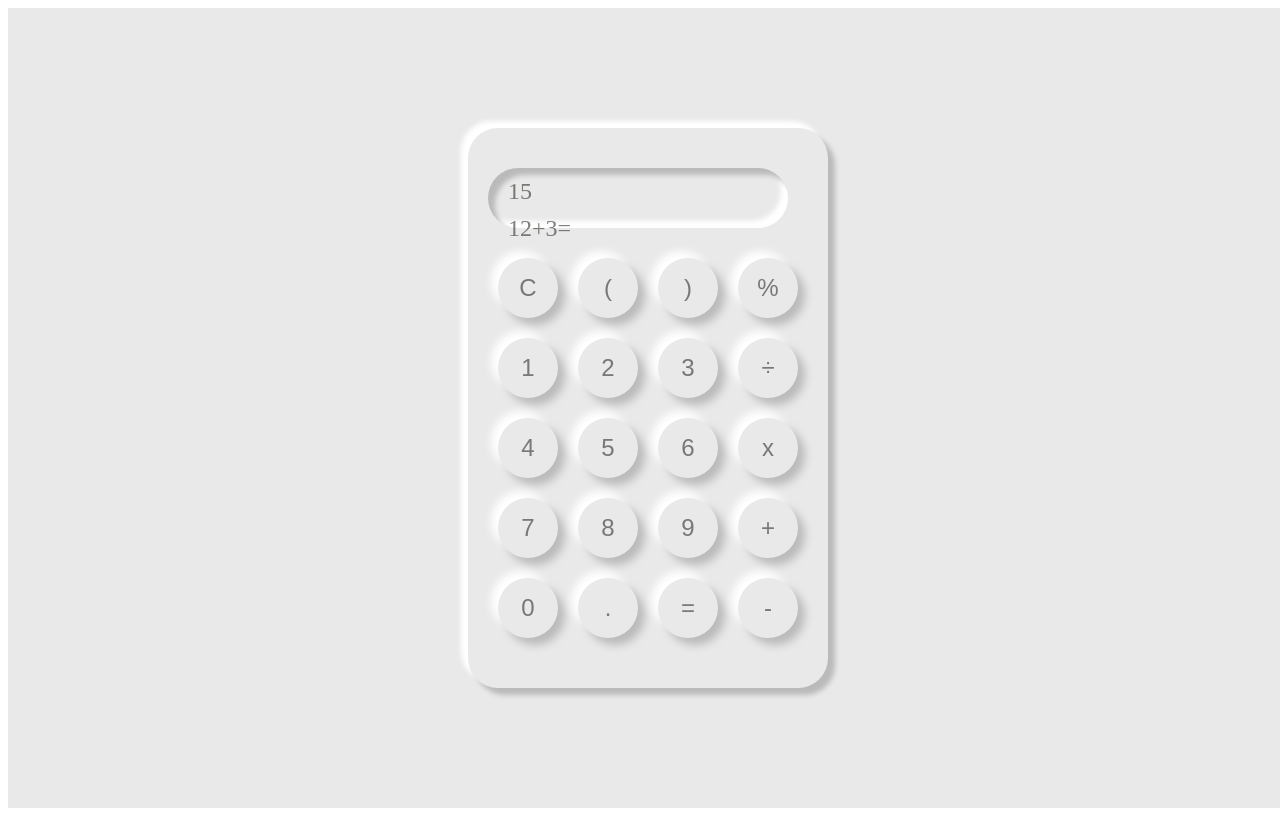
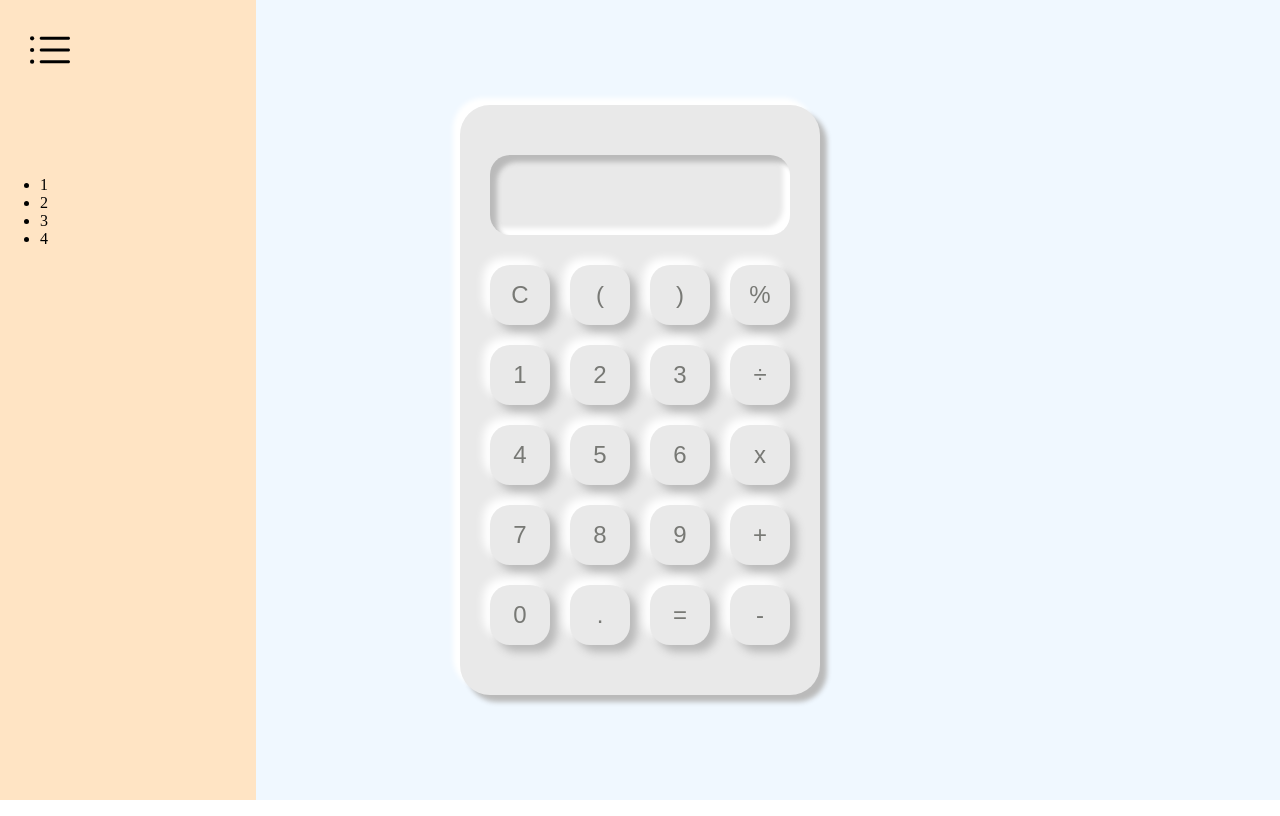
Before and after one commit to VitaliyMurashko/react-typescript-playground, a React (Create React App) app: page / in a window 1280 px wide. Built offline with nearby package versions, Linux system fonts and the light colour scheme.

Commit message:
create calculator

```diff
--- a/public/index.html
+++ b/public/index.html
@@ -23,7 +23,7 @@
     -->
     <title>React App</title>
   </head>
-  <body>
+  <body style="margin:0">
     <noscript>You need to enable JavaScript to run this app.</noscript>
     <div id="root"></div>
     <!--
--- a/src/App.tsx
+++ b/src/App.tsx
@@ -2,11 +2,13 @@ import React from 'react';
 import  './App.scss';
 import './components/calculator/Calculator'
 import Calculator from './components/calculator/Calculator';
+import Nav from './components/nav/Nav'
 
 function App() {
   return (
     <div className="App">
       <Calculator/>
+      <Nav/>
     </div>
   );
 }
--- a/src/components/calculator/CalcButton/Button.tsx
+++ b/src/components/calculator/CalcButton/Button.tsx
@@ -1,10 +1,51 @@
-import React from 'react';
+import React, {SyntheticEvent} from 'react';
 import './button.scss';
-import {buttonType} from '../CalculatorTypes'
+import {buttonType} from '../CalculatorTypes';
 
-const CalcButton: React.SFC<buttonType> = ({id, value, display, order}) => {
+type DisplayType = {
+    setEq :  (payload:any) => void
+    setDisplay :  (payload:any) => void
+    eq:any
+    dis:any
+}
+
+const CalcButton: React.SFC<DisplayType & buttonType> = ({id, value, display, type, order,setEq,setDisplay,eq,dis}) => {
+
+    const clickEvent = (e:SyntheticEvent):void => {
+        const target = e.target as HTMLButtonElement
+
+        switch(target.dataset.type){
+            case 'NUMBER':
+                    setDisplay(dis + target.value);
+                break;
+            case 'OPERATION':
+                setDisplay(dis + target.value);
+                break;
+            case 'CLEAR':
+                setDisplay('');
+                setEq('')
+                break;
+            case 'BRACKET':
+                setDisplay(dis + target.value);
+                break;
+            case 'DECIMAL':
+                setDisplay(dis + target.value);
+                break;
+            case 'PERCENT':
+                setDisplay(target.value);
+                break;
+            case 'EQUAL':
+                setEq(dis + target.value)
+                setDisplay(eval(dis));
+                break;
+            default:
+                setDisplay('ERROR')
+        }
+
+    }
+
     return (
-    <button type="button" id={id} value={value} className="calcButton" style={{order:order}} >{display}</button>
+        <button type="button" id={id} value={value} className="calcButton" style={{order:order}} data-type={type} onClick={clickEvent}>{display}</button>
     )
 }
 
--- a/src/components/calculator/CalcButton/button.scss
+++ b/src/components/calculator/CalcButton/button.scss
@@ -5,7 +5,7 @@
     margin: 10px;
     border:0;
     color:rgba(33, 36, 29, 0.568);
-    border-radius: 114px;
+    border-radius: 20px;
     background: #e9e9e9;
     box-shadow:  7px 7px 9px #bababa,
              -7px -7px 9px #ffffff;
@@ -14,4 +14,10 @@
         box-shadow: inset 7px 7px 9px #bababa,
         inset -7px -7px 9px #ffffff;
     }
+    &:active {
+        outline: none !important;
+    }
+    &:focus {
+        outline: none !important;
+    }
 }
--- a/src/components/calculator/Calculator.tsx
+++ b/src/components/calculator/Calculator.tsx
@@ -1,169 +1,33 @@
-import React from 'react';
+import React, {useState} from 'react';
 import './calculator.scss';
 import './CalcButton/Button';
 import CalcButton from './CalcButton/Button';
-import {buttonType} from './CalculatorTypes'
+import {buttonType} from './CalculatorTypes';
+import {buttonsJson} from './lib/buttonsJSON';
 
 const Calculator = () => {
+const [eq, setEq] = useState('');
+const [display, setDisplay] = useState('');
 
-    const buttons:Array<buttonType> = [
-        {
-            id:'clear',
-            value:'clear',
-            display:'C',
-            type: 'CLEAR',
-            order: 1
-
-        },
-        {
-            id:'devide',
-            value:'/',
-            display:'÷',
-            type: 'OPERATION',
-            order: 8
-        },
-        {
-            id:'multiply',
-            value:'*',
-            display:'x',
-            type: 'OPERATION',
-            order: 12
-        },
-        {
-            id:'add',
-            value:'+',
-            display:'+',
-            type: 'OPERATION',
-            order: 16
-        },
-        {
-            id:'subtract',
-            value:'-',
-            display:'-',
-            type: 'OPERATION',
-            order: 20
-        },
-        {
-            id:'decimal',
-            value:'.',
-            display:'.',
-            type: 'DECIMAL',
-            order: 18
-        },
-        {
-            id:'equal',
-            value:'=',
-            display:'=',
-            type: 'EQUAL',
-            order: 19
-        },
-        {
-            id:'bracket2',
-            value:')',
-            display:')',
-            type: 'BRACKET',
-            order: 3
-        },
-        {
-            id:'percent',
-            value:'%',
-            display:'%',
-            type: 'PERCENT',
-            order: 4
-        },
-        {
-            id:'bracket1',
-            value:'(',
-            display:'(',
-            type: 'BRACKET',
-            order: 2
-        },
-        {
-            id:'one',
-            value: 1,
-            display:'1',
-            type: 'NUMBER',
-            order: 5
-        },
-        {
-            id:'two',
-            value: 2,
-            display:'2',
-            type: 'NUMBER',
-            order: 6
-        },
-        {
-            id:'tree',
-            value: 3,
-            display:'3',
-            type: 'NUMBER',
-            order: 7
-        },
-        {
-            id:'four',
-            value: 4,
-            display:'4',
-            type: 'NUMBER',
-            order: 9
-        },
-        {
-            id:'five',
-            value: 5,
-            display:'5',
-            type: 'NUMBER',
-            order: 10
-        },
-        {
-            id:'six',
-            value: 6,
-            display:'6',
-            type: 'NUMBER',
-            order: 11
-        },
-        {
-            id:'seven',
-            value: 7,
-            display:'7',
-            type: 'NUMBER',
-            order: 13
-        },
-        {
-            id:'eight',
-            value: 8,
-            display:'8',
-            type: 'NUMBER',
-            order: 14
-        },
-        {
-            id:'nine',
-            value: 9,
-            display:'9',
-            type: 'NUMBER',
-            order: 15
-        },
-        {
-            id:'zero',
-            value: 0,
-            display:'0',
-            type: 'NUMBER',
-            order: 17
-        },
-
-    ]
-
+const buttons:Array<buttonType> = buttonsJson;
 
     return (
         <div className="container">
             <div className="calculator">
                 <div className="calculator__display">
-                    <span>
-                        15
+                    <span className="calculator__eq">
+                    {eq}
                     </span>
-                    <span>
-                        12+3=
+                    <span className="calculator__dis">
+                    {display}
                     </span>
                 </div>
-                {buttons.map(button => <CalcButton id={button.id} value={button.value} display={button.display} type={button.type} order={button.order}/>)}
+                {buttons.map(button => <CalcButton
+                key={button.id} id={button.id} value={button.value}
+                display={button.display} type={button.type} order={button.order}
+                setEq={setEq} setDisplay={setDisplay} eq = {eq} dis ={display}
+
+                />)}
             </div>
         </div>
     )
--- a/src/components/calculator/calculator.scss
+++ b/src/components/calculator/calculator.scss
@@ -4,6 +4,7 @@
     display: flex;
     align-items: center;
     justify-content: center;
+    background-color: aliceblue;
 }
 
 .calculator {
@@ -17,20 +18,27 @@
     max-height: 600px;
     padding: 40px 20px;
     font-size: 24px;
+    overflow: hidden;
     background-color: #e9e9e9;
     &__display {
+        margin: 10px;
         display: flex;
         flex-direction: column;
         color: rgba(33, 36, 29, 0.568);
-        width: 300px;
-        height: 60px;
+        width: 310px;
+        height: 80px;
+        text-align: end;
         margin-bottom:20px;
-        border-radius: 114px;
+        border-radius: 20px;
         background: #e9e9e9;
         box-shadow: inset 7px 7px 5px #bababa,
             inset -7px -7px 5px #ffffff;
     }
     &__display span {
-        margin: 10px 0 0 20px;
+        margin: 10px 20px;
+        overflow: hidden;
+    }
+    &__eq {
+        font-size: 16px;
     }
 }
--- /dev/null
+++ b/src/components/calculator/lib/buttonsJSON.ts
@@ -0,0 +1,142 @@
+export const buttonsJson = [
+    {
+        "id": "clear",
+        "value": "clear",
+        "display": "C",
+        "type": "CLEAR",
+        "order": 1
+    },
+    {
+        "id": "devide",
+        "value": "/",
+        "display": "÷",
+        "type": "OPERATION",
+        "order": 8
+    },
+    {
+        "id": "multiply",
+        "value": "*",
+        "display": "x",
+        "type": "OPERATION",
+        "order": 12
+    },
+    {
+        "id": "add",
+        "value": "+",
+        "display": "+",
+        "type": "OPERATION",
+        "order": 16
+    },
+    {
+        "id": "subtract",
+        "value": "-",
+        "display": "-",
+        "type": "OPERATION",
+        "order": 20
+    },
+    {
+        "id": "decimal",
+        "value": ".",
+        "display": ".",
+        "type": "DECIMAL",
+        "order": 18
+    },
+    {
+        "id": "equal",
+        "value": "=",
+        "display": "=",
+        "type": "EQUAL",
+        "order": 19
+    },
+    {
+        "id": "bracket2",
+        "value": ")",
+        "display": ")",
+        "type": "BRACKET",
+        "order": 3
+    },
+    {
+        "id": "percent",
+        "value": "%",
+        "display": "%",
+        "type": "PERCENT",
+        "order": 4
+    },
+    {
+        "id": "bracket1",
+        "value": "(",
+        "display": "(",
+        "type": "BRACKET",
+        "order": 2
+    },
+    {
+        "id": "one",
+        "value": 1,
+        "display": "1",
+        "type": "NUMBER",
+        "order": 5
+    },
+    {
+        "id": "two",
+        "value": 2,
+        "display": "2",
+        "type": "NUMBER",
+        "order": 6
+    },
+    {
+        "id": "tree",
+        "value": 3,
+        "display": "3",
+        "type": "NUMBER",
+        "order": 7
+    },
+    {
+        "id": "four",
+        "value": 4,
+        "display": "4",
+        "type": "NUMBER",
+        "order": 9
+    },
+    {
+        "id": "five",
+        "value": 5,
+        "display": "5",
+        "type": "NUMBER",
+        "order": 10
+    },
+    {
+        "id": "six",
+        "value": 6,
+        "display": "6",
+        "type": "NUMBER",
+        "order": 11
+    },
+    {
+        "id": "seven",
+        "value": 7,
+        "display": "7",
+        "type": "NUMBER",
+        "order": 13
+    },
+    {
+        "id": "eight",
+        "value": 8,
+        "display": "8",
+        "type": "NUMBER",
+        "order": 14
+    },
+    {
+        "id": "nine",
+        "value": 9,
+        "display": "9",
+        "type": "NUMBER",
+        "order": 15
+    },
+    {
+        "id": "zero",
+        "value": 0,
+        "display": "0",
+        "type": "NUMBER",
+        "order": 17
+    }
+]
--- a/src/components/nav/Nav.tsx
+++ b/src/components/nav/Nav.tsx
@@ -1,10 +1,16 @@
 import React from 'react';
+import './nav.scss';
+import img from '../../img/list.svg'
 
 const Nav: React.FC<any> = () => {
     return (
-        <nav>
+        <nav className="nav nav--show">
+            <img src={img} alt=""/>
             <ul>
-
+                <li><a href="/"></a>1</li>
+                <li><a href="/"></a>2</li>
+                <li><a href="/"></a>3</li>
+                <li><a href="/"></a>4</li>
             </ul>
         </nav>
     )
--- /dev/null
+++ b/src/components/nav/nav.scss
@@ -0,0 +1,22 @@
+.nav {
+    position: absolute;
+    top:0;
+    height: 80vh;
+    width: 20vw;
+    padding-top:20vh;
+    background-color: bisque;
+    &--hide {
+        left: -20vw;
+    }
+    &--show {
+        left: 0;
+    }
+
+    & img {
+    position: absolute;
+    top:0;
+    cursor: pointer;
+    height: 40px;
+    margin: 30px;
+    }
+}
```
Also changed, not shown: src/components/nav/nav.module.scss (deleted), src/img/list.svg (added), 1 other file (tests, documents, lock files or other folders).
